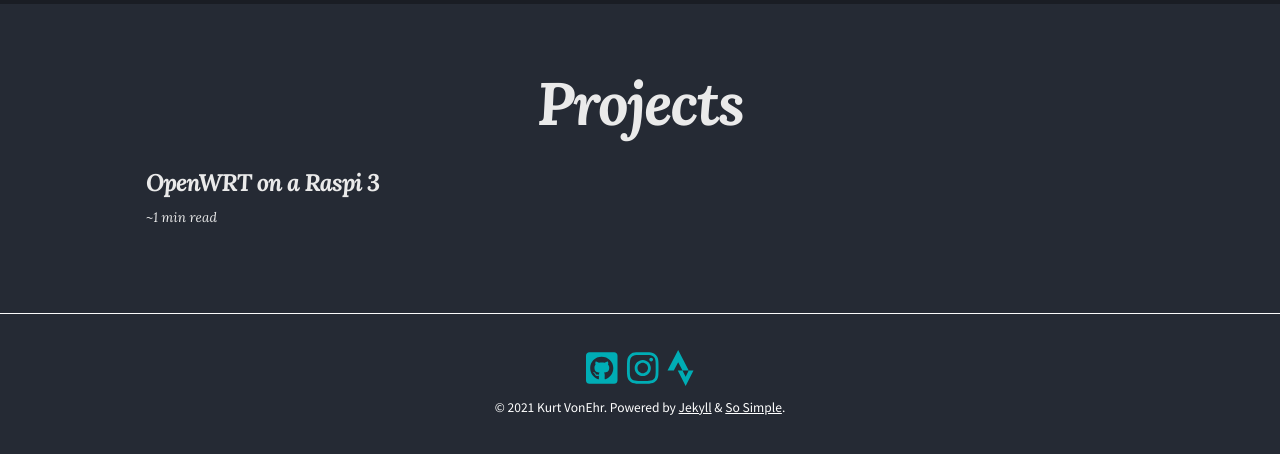
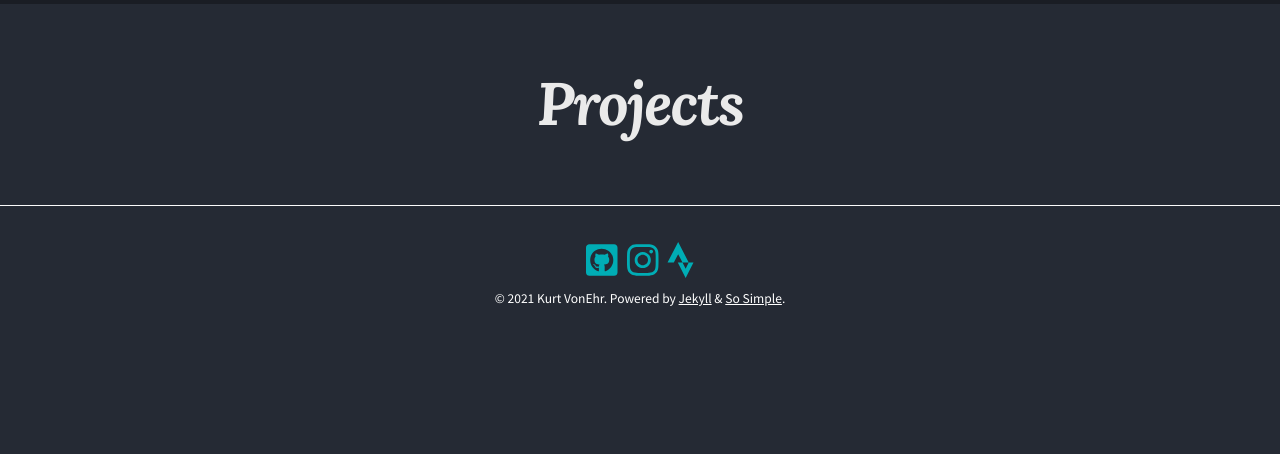
Before and after one commit to kvonehr/kvonehr.github.io, a Jekyll site: the page built from projects.md, in a window 1280 px wide. Shown: the top 454 px of the page. Built offline with Jekyll 4.4.1, drawn with Linux system fonts in a browser that asks for light colours; nearby versions of some CDN libraries; part of the change alters nothing that is shown.

Commit message:
removing unfinished post

```diff
--- a/_projects/2021-03-24-raspi_wrt.md
+++ b/_projects/2021-03-24-raspi_wrt.md
@@ -1,9 +1,13 @@
 ---
 layout: post
 title:  "OpenWRT on a Raspi 3"
+published: false
 ---
 
 # Intro
+
+
+# OpenWRT
 
 [OpenWRT](https://openwrt.org/) can be run on a lot of different devices.
 
```
